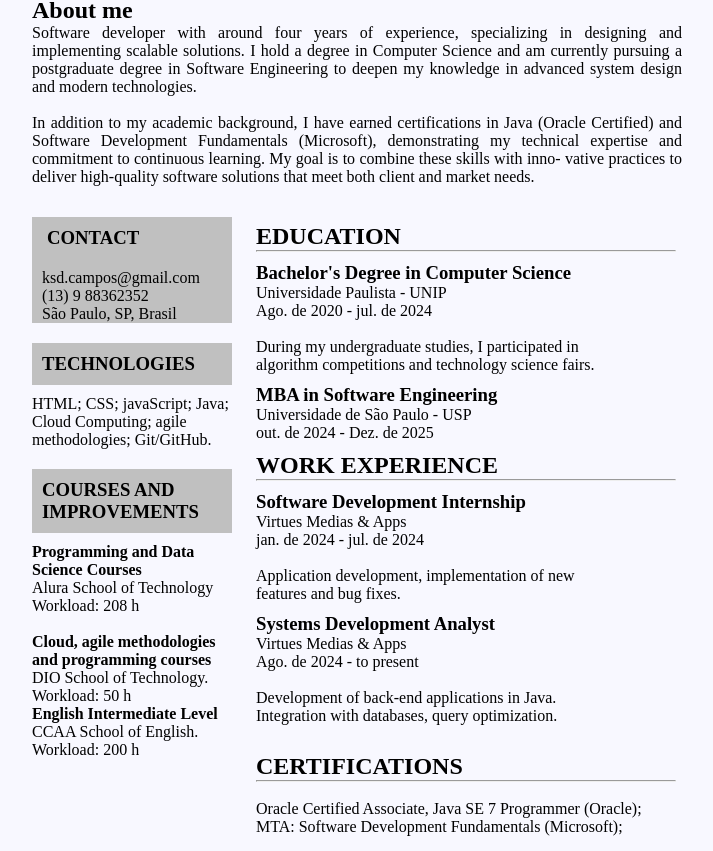
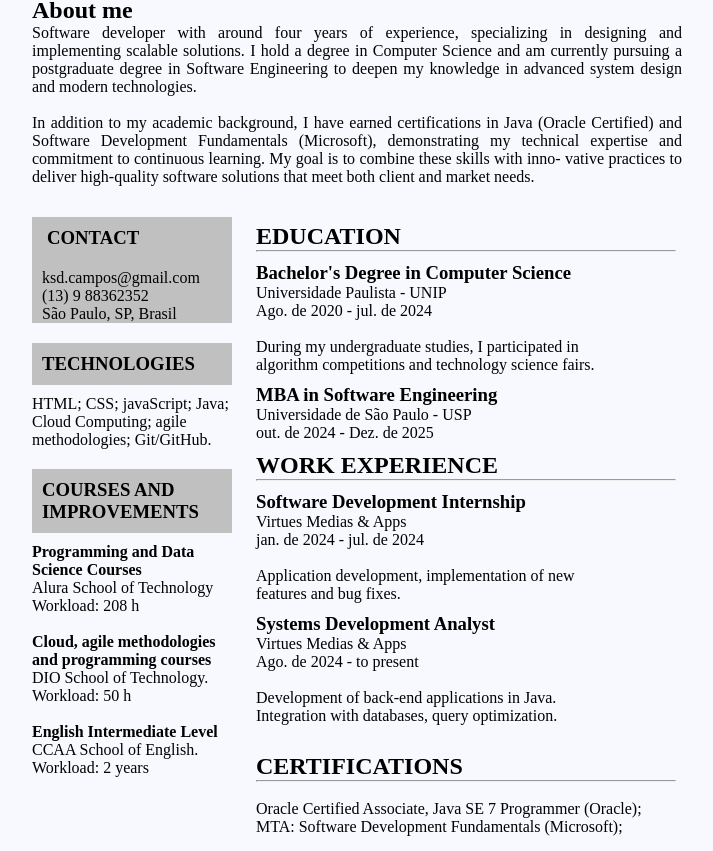
Before and after one commit to KleberVales/my_resume, a plain HTML site: page index.html in a window 1280 px wide. Shown: the part 178-1029 px from the top of the page, without its empty margins (283-996 px from the left). Drawn offline with Linux system fonts and the light colour scheme.

Commit message:
Atualitation english course

```diff
--- a/index.html
+++ b/index.html
@@ -57,11 +57,11 @@
 
                     <h4>Cloud, agile methodologies and programming courses</h4>
                     <p class="paragrafo">DIO School of Technology.</p>
-                    <p class="paragrafo">Workload: 50 h</p>
+                    <p class="paragrafo">Workload: 50 h</p><br>
 
                     <h4>English Intermediate Level</h4>
                     <p class="paragrafo">CCAA School of English.</p>
-                    <p class="paragrafo">Workload: 200 h</p>
+                    <p class="paragrafo">Workload: 2 years</p>
 
                 </section>
 
```
